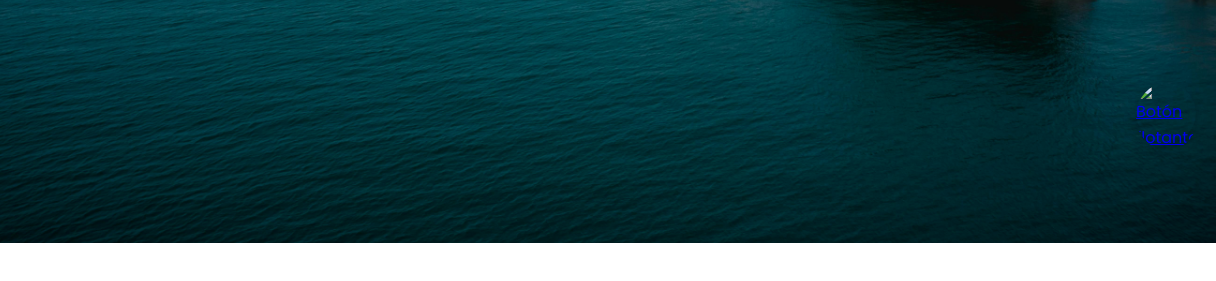
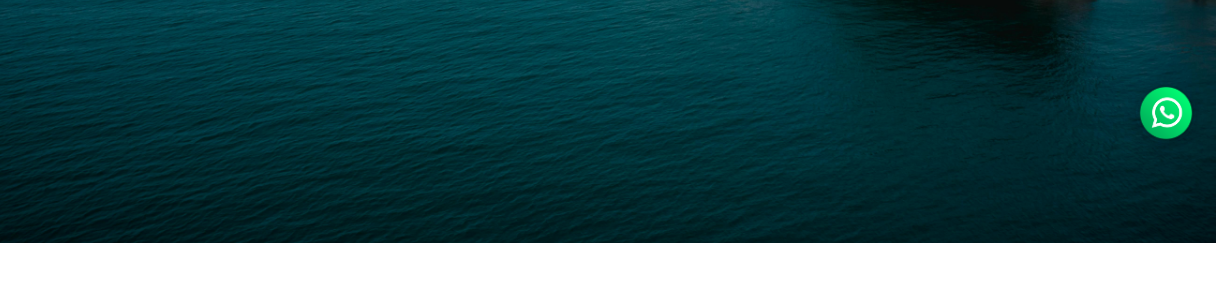
Before and after one commit to RickStekman/rickstekman.github.io, a plain HTML site: page index.html in a window 1280 px wide. Shown: the part 637-918 px from the top of the page, 64-1280 px from the left. Drawn offline with Linux system fonts and the light colour scheme.

Commit message:
Update index.html

```diff
--- a/index.html
+++ b/index.html
@@ -178,7 +178,7 @@
 
     <!-- Botón flotante -->
     <a href="#contact" class="floating-btn">
-      <img src="../SVL v2/Image/ws-01-01.png" alt="Botón flotante" />
+      <img src="../Image/ws-01-01.png" alt="Botón flotante" />
     </a>
   </body>
 </html>
```
